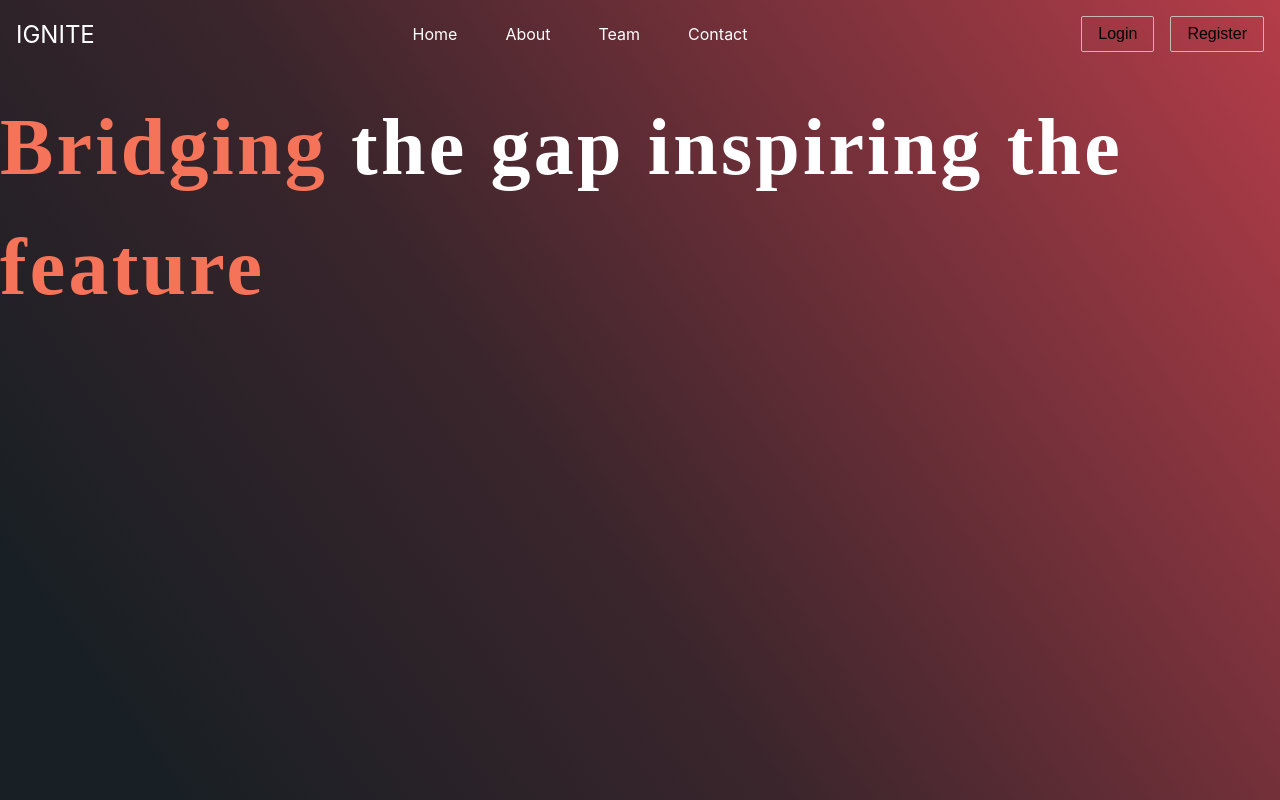
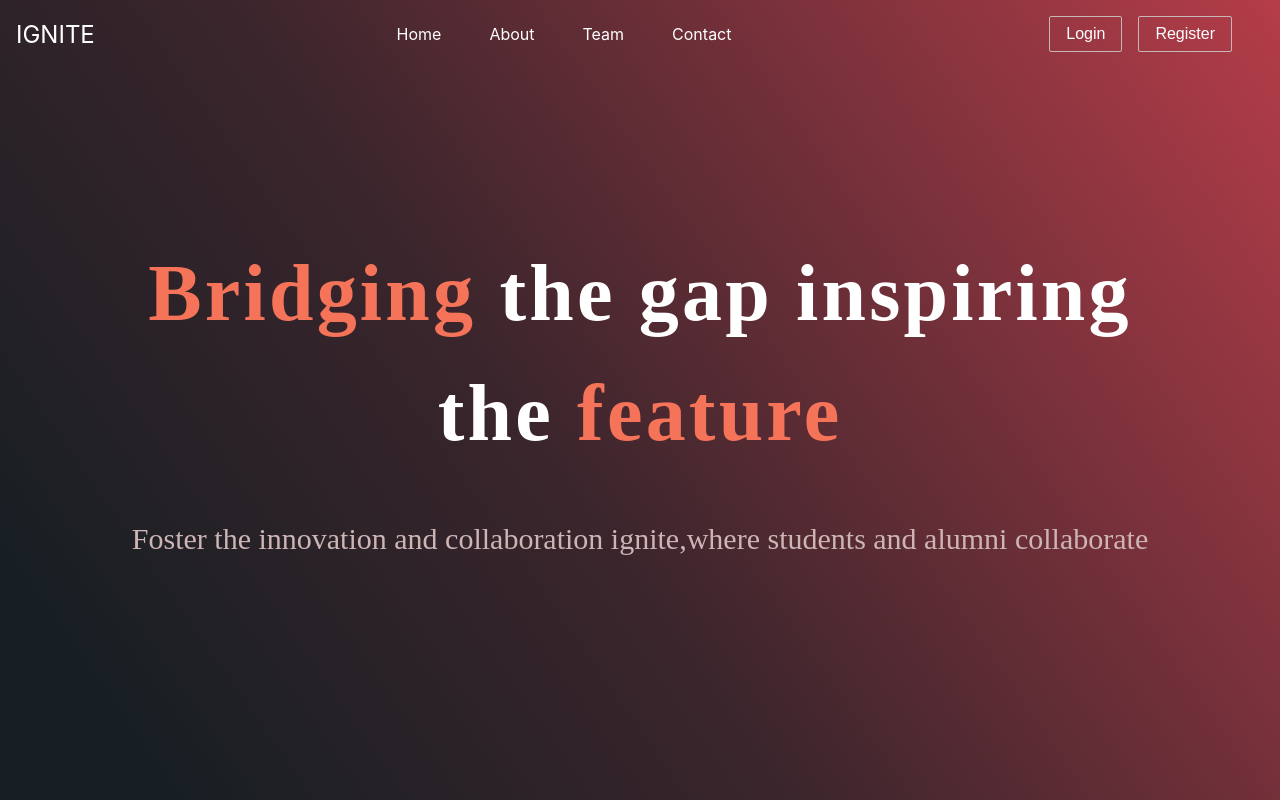
Before and after one commit to Ignite-Core-Work/IGNITE, a React (Create React App) app: page / in a window 1280 px wide. Built offline with nearby package versions, Linux system fonts and the light colour scheme.

Commit message:
Done with some home page

```diff
--- a/src/components/Navbar/Navbar.css
+++ b/src/components/Navbar/Navbar.css
@@ -6,6 +6,11 @@
     align-items: center;
     padding: 1rem;
     color: white;
+    top: 0;
+    right: 0;
+    left: 0;
+    width: 95%;
+    position: fixed;
   }
 
   .logo {
@@ -43,6 +48,7 @@
     border: 0.2px solid rgb(196, 184, 184);
     cursor: pointer;
     background: inherit;
+    color: white;
     border-radius: 2px;
 
   }
@@ -57,6 +63,8 @@
       left: 0;
       width: 100%;
       text-align: center;
+      color: white;
+      font-weight: 800;
     }
 
     .menu.active {
--- a/src/pages/Home Page/Home.css
+++ b/src/pages/Home Page/Home.css
@@ -1,5 +1,5 @@
 .for-Home-page{
-    display: flex;
+    display: grid;
     flex-direction: column;
     min-height: 100vh;
     background: linear-gradient(235deg, #B63D49 -0.81%, rgba(52, 30, 37, 0.97) 57.27%, rgba(15, 22, 27, 0.96) 90.12%), #FFF;
@@ -16,8 +16,11 @@
 
 .for-home-middle-section{
     display: flex;
-    justify-content: center;
-    align-items: center;
+    justify-self: center;
+    align-self: center;
+    flex-direction: column;
+    text-align: center;
+    width: 80%;
 }
 
 .for-highlight-text{
@@ -40,3 +43,13 @@ font-weight: 800;
 line-height: 150%;
 letter-spacing: 3.2px;
 }
+
+.for-home-middle-para{
+    color: #CDB5B5;
+text-align: center;
+font-family: Poppins;
+font-size: 30px;
+font-style: normal;
+font-weight: 500;
+line-height: normal;
+}
--- a/src/pages/Home Page/Home.jsx
+++ b/src/pages/Home Page/Home.jsx
@@ -5,6 +5,7 @@ import Navbar from '../../components/Navbar/Navbar'
 const Home = () => {
   return (
     <div className='for-Home-page'>
+
         <Navbar/>
 
         <div className='for-home-middle-section'>
@@ -13,9 +14,12 @@ const Home = () => {
                 <span className='for-normal-text'>the gap inspiring the </span>
                 <span className='for-highlight-text'>feature</span>
             </h3>
+            <p className='for-home-middle-para'>
+                Foster the innovation and collaboration ignite,where students and alumni collaborate
+            </p>
         </div>
     </div>
   )
 }
 
-export default Home
+export default Home;
```
Also changed, not shown: src/assets/globe.png (added). Lines whose indentation alone changed are shown as unchanged.
